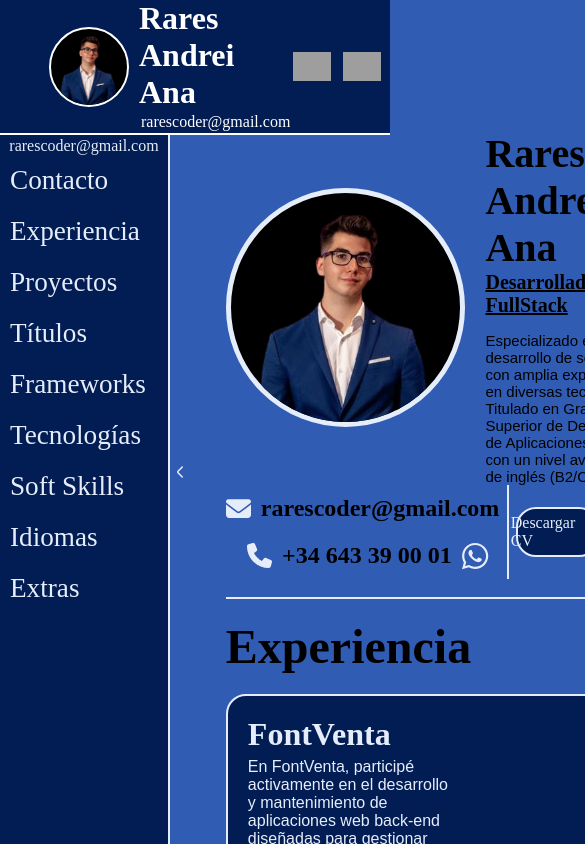
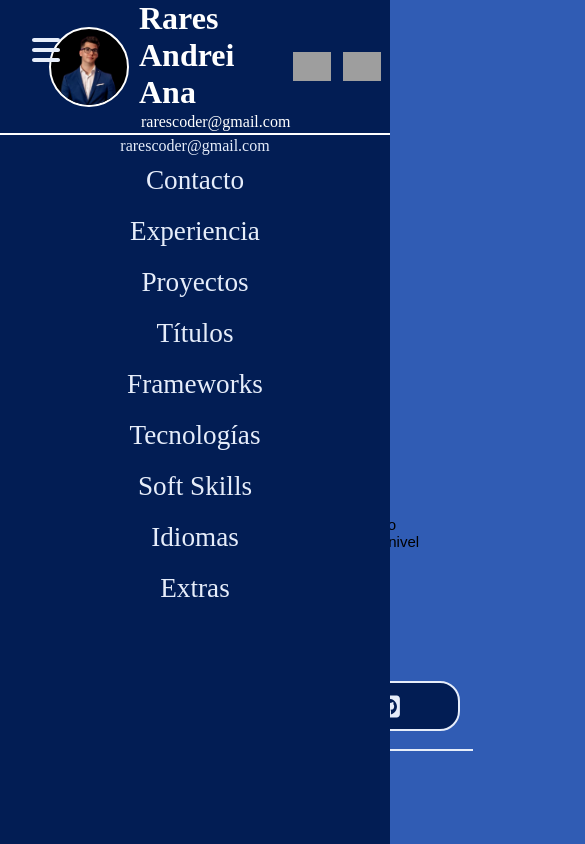
Before and after one commit to AyoubCHA58/rares-cv, a Next.js app: page / in a window 390 px wide. Shown: the top 844 px of the page, 585 px wide, since content can reach past the window. Built offline with nearby package versions, Linux system fonts and the light colour scheme; grey boxes are pictures that could not be loaded.

Commit message:
cambios de portada acabada + responsive

```diff
--- a/src/Componentes/NavLateral.js
+++ b/src/Componentes/NavLateral.js
@@ -3,6 +3,11 @@
 import React, { useContext, useState } from 'react';
 import { LanguageContext } from '@/Scripts/LanguageContext';
 import styles from '@/Styles/NavLateral.module.css';
+import { FontAwesomeIcon } from '@fortawesome/react-fontawesome'
+import { library } from '@fortawesome/fontawesome-svg-core';
+import { faBars } from '@fortawesome/free-solid-svg-icons';
+
+library.add(faBars);
 
 const NavLateral = () => {
     const [navVisible, setNavVisible] = useState(false);
@@ -12,19 +17,29 @@ const NavLateral = () => {
     const toggleNav = () => {
         setNavVisible(!navVisible);
         setRotateBtn(!rotateBtn);
+        if (navVisible && window.innerWidth <= 937) {
+            document.body.style.overflow = "hidden";
+        }else{
+            document.body.style.overflow = "visible";
+
+        }
     };
-
+    const cerrarNav = () =>{
+        setNavVisible(false);
+    }
     return (
         <div className={styles.todoNav}>
+
+            <FontAwesomeIcon className={styles.btn_hamburguesa_mostrar} onClick={toggleNav} icon={faBars}></FontAwesomeIcon>
             <div className={styles.invisible + (navVisible ? ` ${styles.navInvisible}` : '')}></div>
             <nav className={styles.NavLateral + (navVisible ? ` ${styles.NavLateral_visible}` : '')}>
                 <h1>Rares</h1>
                 <a className={styles.email} href="mailto:rarescoder@gmail.com" target="_blank" rel="noopener noreferrer">rarescoder@gmail.com</a>
                 <div className={styles.nav_elemento}>
-                    <a href="#top" className={styles.ind}>{textos.index?.['element-1']}</a>
+                    <a href="#top" onClick={cerrarNav}  className={styles.ind}>{textos.index?.['element-1']}</a>
                 </div>
                 <div className={styles.nav_elemento}>
-                    <a href="#experience" className={styles.ind}>{textos.index?.['element-2']}</a>
+                    <a href="#experience"  onClick={cerrarNav} className={styles.ind}>{textos.index?.['element-2']}</a>
                 </div>
                 <div className={styles.nav_elemento}>
                     <a href="#projects" className={styles.ind}>{textos.index?.['element-3']}</a>
--- a/src/Componentes/Portada.js
+++ b/src/Componentes/Portada.js
@@ -11,7 +11,6 @@ const Portada = ({ textos }) => {
         e.preventDefault();
         const fileUrl = 'Files/_CV_Rares-Andrei_Ana.pdf';
 
-        // Descargar el archivo
         const link = document.createElement('a');
         link.href = fileUrl;
         link.download = '_CV_Rares-Andrei_Ana.pdf';
@@ -19,7 +18,6 @@ const Portada = ({ textos }) => {
         link.click();
         document.body.removeChild(link);
 
-        // Abrir en nueva ventana
         window.open(fileUrl, '_blank');
     };
     return (
@@ -43,15 +41,16 @@ const Portada = ({ textos }) => {
                 </div>
                 <div className={styles.info_derecha}>
                     <a href="Files/_CV_Rares-Andrei_Ana.pdf" onClick={handleDownloadAndOpen}>
-                        {textos.contact?.['btn-download-cv']}
+                    <span className={styles.span_textos}>{textos.contact?.['btn-download-cv']}</span>
+                    <span className={styles.span_cv}>CV</span>
                         <FontAwesomeIcon className={styles.icon} icon={faFileArrowDown} />
                     </a>
                     <a href="https://www.linkedin.com/in/rares-andrei-ana/?original_referer=" target="_blank" rel="noopener noreferrer">
-                        {textos.contact?.['btn-linkedin']}
+                    <span className={styles.span_textos}>{textos.contact?.['btn-linkedin']}</span>
                         <FontAwesomeIcon className={styles.icon} icon={faLinkedin} />
                     </a>
                     <a href='https://github.com/RaresTecno' target="_blank" rel="noopener noreferrer">
-                        {textos.contact?.['btn-github']}
+                        <span className={styles.span_textos}>{textos.contact?.['btn-github']}</span>
                         <FontAwesomeIcon className={styles.icon} icon={faSquareGithub } />
                     </a>
                 </div>
--- a/src/Styles/NavLateral.module.css
+++ b/src/Styles/NavLateral.module.css
@@ -1,7 +1,6 @@
 .NavLateral {
     position: fixed;
     left: 0px;
-    /* Inicialmente oculto fuera del lado izquierdo */
     bottom: 0;
     height: calc(100% - 100px);
     width: 170px;
@@ -14,20 +13,24 @@
     transition: left 0.3s ease;
     z-index: 200;
 }
-.invisible{
+
+.invisible {
     height: 10vh;
     width: 170px;
     transition: width 0.3s ease;
     background-color: red;
     z-index: 2000;
 }
+
 .NavLateral_visible {
     left: -170px;
 }
-.navInvisible{
+
+.navInvisible {
 
     width: 0;
 }
+
 .nav_elemento {
     padding: 10px;
     width: 100%;
@@ -46,7 +49,6 @@
     transform: translate(24px, -50%) rotate(180deg);
     font-weight: bold;
     cursor: pointer;
-    /* Agregar cursor pointer para indicar que es clickable */
 }
 
 .rotate {
@@ -57,16 +59,72 @@
     transform: translate(24px, -50%);
     font-weight: bold;
     cursor: pointer;
-    /* Agregar cursor pointer para indicar que es clickable */
 }
-.NavLateral h1{
+
+.NavLateral h1 {
     margin-top: 10px;
 }
-.ind{
+
+.ind {
     font-size: 1.7em;
     color: var(--light-white);
     cursor: pointer;
 }
-.ind:hover{
+
+.ind:hover {
     text-decoration: underline;
 }
+
+.btn_hamburguesa_mostrar {
+    display: none;
+}
+
+@media(max-width: 937px) {
+    .invisible {
+        height: 0;
+        width: 0;
+    }
+
+    .btn_mostrar {
+        display: none;
+    }
+
+    .btn_hamburguesa_mostrar {
+        display: block;
+        z-index: 10000000;
+        position: fixed;
+        Left: 2%;
+        top: 50px;
+        transform: translate(24px, -50%) rotate(180deg);
+        font-weight: bold;
+        cursor: pointer;
+        color: var(--light-white);
+        font-size: 2em;
+    }
+    .NavLateral {
+        position: fixed;
+        left: 0px;
+        bottom: 0;
+        height: calc(100% - 100px);
+        width: 100%;
+        background-color: var(--drak-blue);
+        border-right: none;
+        display: flex;
+        flex-direction: column;
+        align-items: center;
+        color: var(--light-white);
+        transition: top 0.3s ease;
+        z-index: 200;
+    }
+    .NavLateral_visible {
+        top: -100%;
+    }
+    .nav_elemento {
+        padding: 10px;
+        width: 100%;
+        text-align: center;
+    }
+    .nav_elemento:hover{
+        background-color: var(--light-white);
+    }
+}
--- a/src/Styles/Portada.module.css
+++ b/src/Styles/Portada.module.css
@@ -5,11 +5,13 @@
     position: relative;
     width: 80%;
 }
+
 .foto_nombre {
     margin-top: 30px;
     display: flex;
     align-items: center;
 }
+
 .portada::after {
     content: "";
     position: absolute;
@@ -35,29 +37,32 @@
     margin-left: 20px;
     display: flex;
     flex-direction: column;
-    height: 100%;
 }
 
 .foto_nombre_derecha h1 {
     font-size: clamp(40px, 6vw, 80px);
     width: fit-content;
 }
+
 .rol {
-    font-size: clamp(20px, 4vw, 60px);
+    font-size: clamp(34px, 4vw, 60px);
     width: fit-content;
     text-decoration: underline;
 
 }
-.description{
+
+.description {
     font-size: clamp(15px, 1.5vw, 40px);
     margin-top: 15px;
     max-width: max-content;
 }
-.info{
+
+.info {
     display: flex;
     margin-bottom: 20px;
 }
-.info_izquierda{
+
+.info_izquierda {
     position: relative;
     display: flex;
     flex-direction: column;
@@ -65,7 +70,8 @@
     flex: 1;
     max-width: 300px;
 }
-.info_izquierda::after{
+
+.info_izquierda::after {
     content: "";
     position: absolute;
     top: 0;
@@ -73,32 +79,40 @@
     height: 100%;
     border-right: 2px solid var(--light-white);
 }
-.email, .phone{
+
+.email,
+.phone {
     display: flex;
     align-items: center;
 }
-.email h2, .phone h2{
+
+.email h2,
+.phone h2 {
     display: flex;
     align-items: center;
     padding: 10px;
     font-size: 24px;
     font-weight: bold;
 }
-.icon{
+
+.icon {
     height: 25px;
     color: var(--light-white);
 }
-.iconW{
+
+.iconW {
     height: 30px;
     color: var(--light-white);
 }
-.info_derecha{
+
+.info_derecha {
     width: 70%;
     display: flex;
     justify-content: space-evenly;
     align-items: center;
 }
-.info_derecha a{
+
+.info_derecha a {
     width: 30%;
     display: flex;
     align-items: center;
@@ -110,15 +124,119 @@
     color: var(--light-white);
     border-radius: 20px;
     cursor: pointer;
-    transition: ease .6s ;
+    transition: ease .6s;
 }
-.info_derecha a:hover{
+
+.info_derecha a:hover {
     background-color: var(--drak-blue-hover);
     border: 2px solid black;
     box-shadow: 0px 0px 10px 2px var(--light-white);
 }
-@media(max-width: 1100px){
+.span_cv{
+    display: none;
+}
+@media(max-width: 1100px) {
+    .portada {
+        display: flex;
+        flex-direction: column;
+        justify-content: center;
+        position: relative;
+        width: 80%;
+    }
+
+    .fotocv {
+        width: 60%;
+    }
+
     .foto_nombre {
-        width: 95%;
+        flex-direction: column;
+        align-items: center;
+    }
+
+    .foto_nombre_derecha {
+        width: 100%;
+        align-items: center;
+        margin: 0;
+    }
+
+    .foto_nombre_derecha h1 {
+        text-align: center;
+    }
+
+    .description {
+        width: fit-content;
+        padding: 0 30px;
+    }
+
+    .rol {
+        text-align: center;
+        width: 100%;
+    }
+
+    .info {
+        flex-direction: column;
+        align-items: center;
+        width: 100%;
+    }
+
+    .info_izquierda {
+        flex-direction: row;
+        align-items: center;
+        justify-content: center;
+        max-width: none;
+        margin-bottom: 10px;
+        margin-top: 10px;
+        width: 100%;
+        gap: 5%;
+    }
+
+    .info_izquierda::after {
+        border-right: none;
+    }
+
+    .info_derecha {
+        width: 100%;
+    }
+
+    .info_derecha a {
+        width: 30%;
     }
 }
+
+@media(max-width: 937px) {
+    .portada {
+        width: 90%;
+        align-items: center;
+    }
+
+    .email h2,
+    .phone h2 {
+        min-width: fit-content;
+    }
+}
+
+@media(max-width: 625px) {
+    .portada {
+        width: 100%;
+    }
+
+    .info_izquierda {
+        flex-direction: column;
+    }
+    .foto_nombre_derecha h1{
+        font-size: 9vw;
+    }
+    .description{
+    }
+    .rol{
+        font-size: 7vw;
+    }
+}
+@media(max-width: 500px) {
+    .span_textos{
+        display: none;
+    }
+    .span_cv{
+        display: flex;
+    }
+}
```
